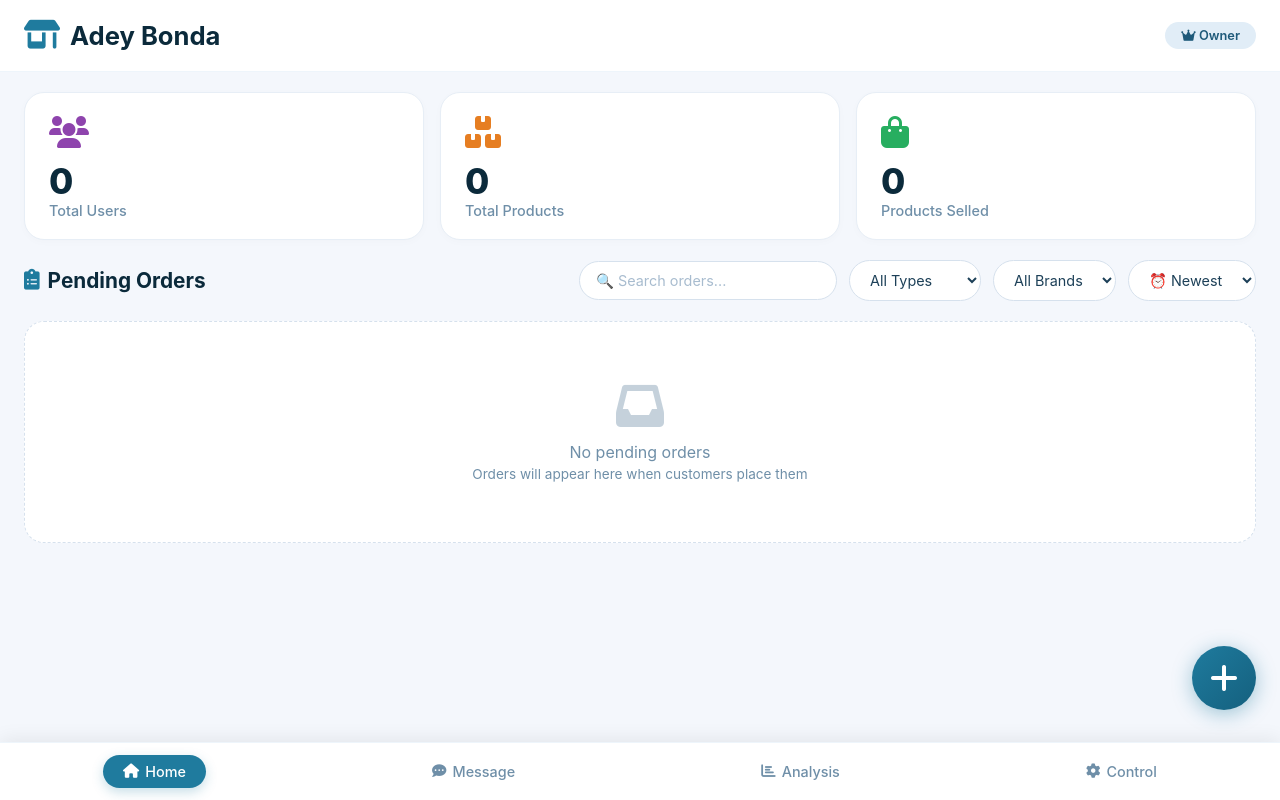
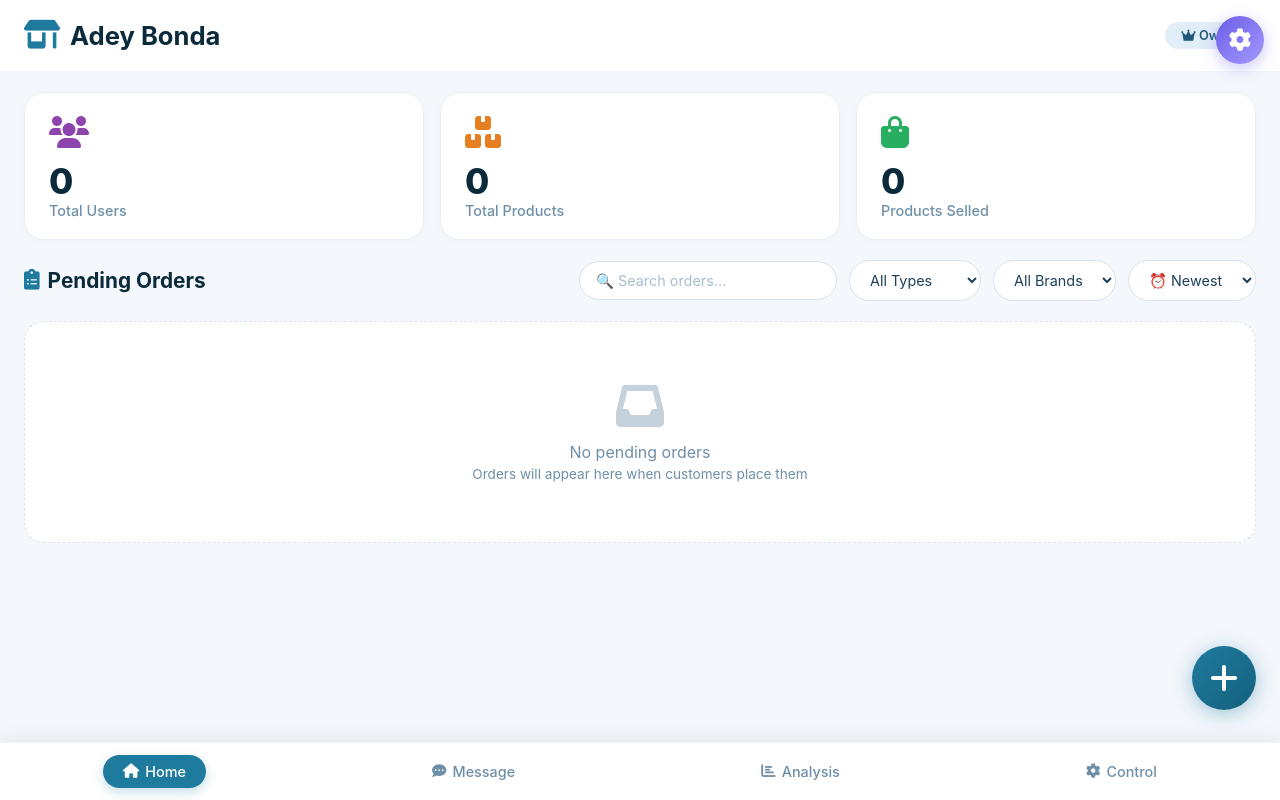
Before and after one commit to adeybonda1-afk/Adey-Bonda-Owner, a plain HTML site: page home.html in a window 1280 px wide. Drawn offline with Linux system fonts and the light colour scheme; no server answers.

Commit message:
Update home.html

```diff
--- a/home.html
+++ b/home.html
@@ -356,6 +356,35 @@
 
 .add-btn:active {
     transform: scale(0.95);
+}
+
+.settings-btn {
+    position: fixed;
+    top: 16px;
+    right: 16px;
+    width: 48px;
+    height: 48px;
+    border-radius: 50%;
+    border: none;
+    background: linear-gradient(135deg, #6c5ce7, #a29bfe);
+    color: white;
+    font-size: 1.4rem;
+    cursor: pointer;
+    box-shadow: 0 4px 16px rgba(108, 92, 231, 0.35);
+    transition: all 0.3s ease;
+    display: flex;
+    align-items: center;
+    justify-content: center;
+    z-index: 999;
+}
+
+.settings-btn:hover {
+    transform: rotate(90deg) scale(1.08);
+    box-shadow: 0 8px 28px rgba(108, 92, 231, 0.5);
+}
+
+.settings-btn:active {
+    transform: scale(0.92);
 }
 
 /* Disabled state for both buttons */
@@ -561,6 +590,10 @@
         <i class="fas fa-plus"></i>
     </button>
 
+    <button class="settings-btn" onclick="window.location.href = 'setting.html'">
+        <i class="fas fa-cog"></i>
+    </button>
+
     <!-- Navigation -->
     <nav>
         <a href="home.html" class="current"><i class="fas fa-home"></i> Home</a>
```
